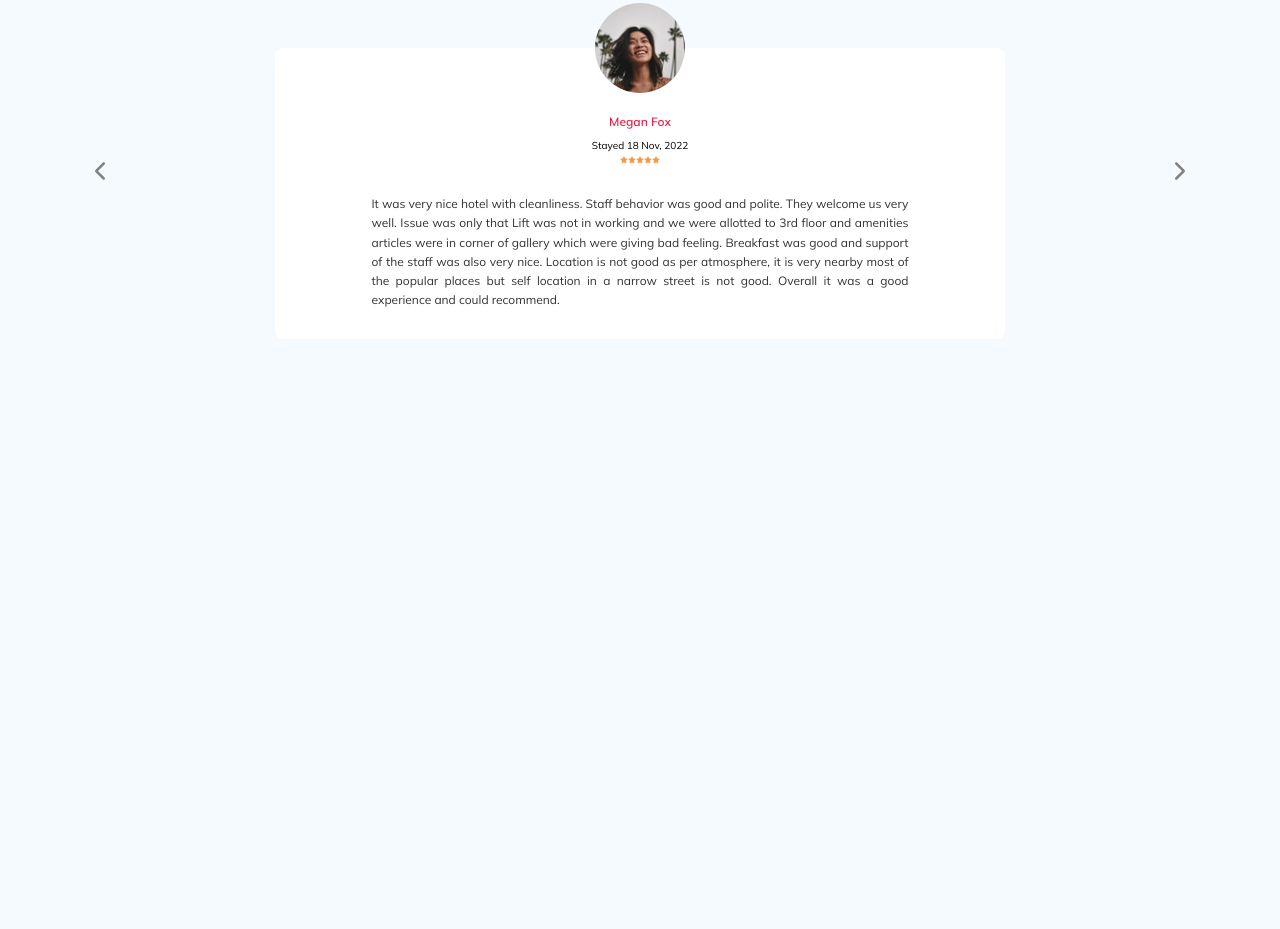
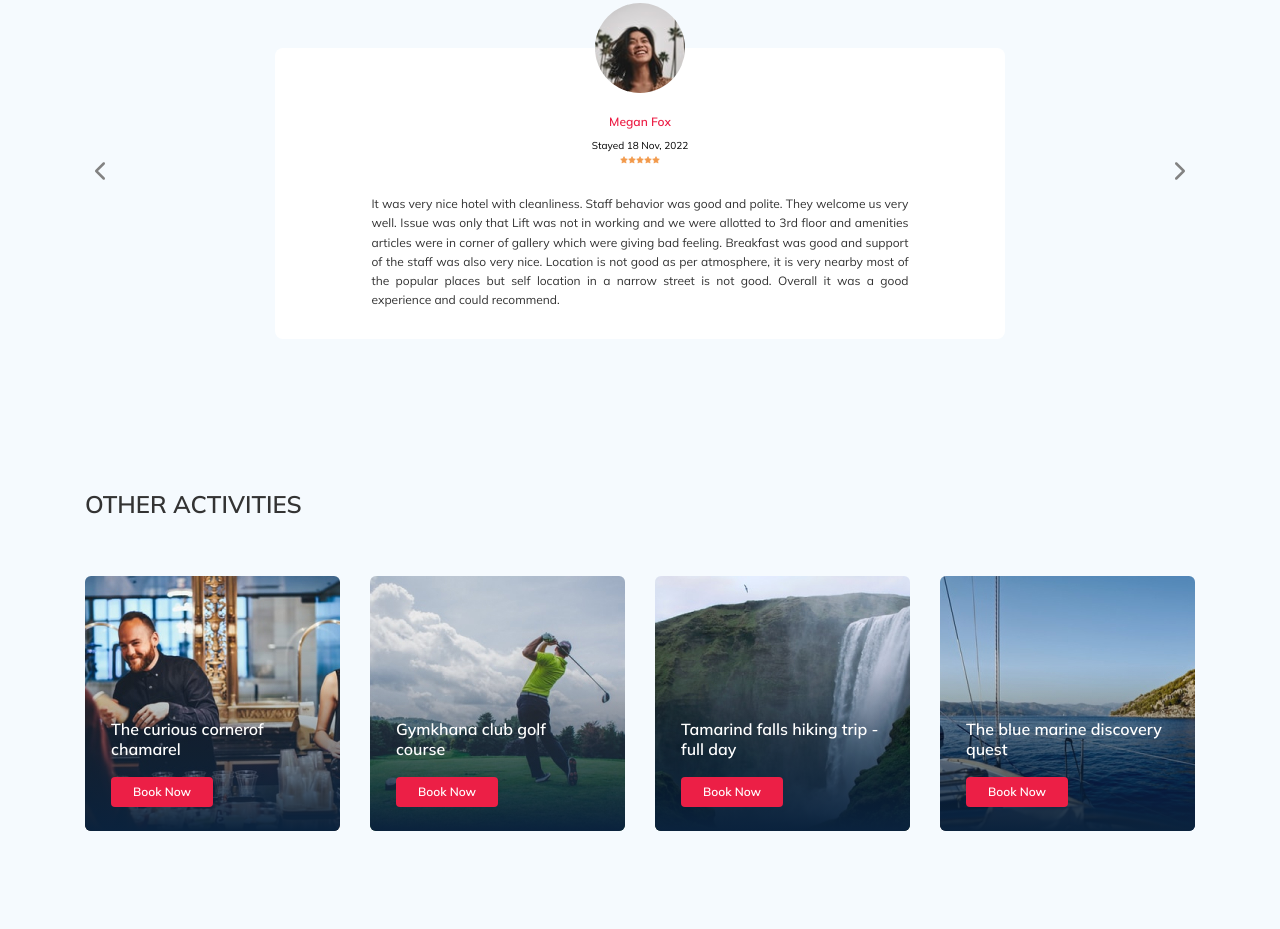
Before and after one commit to MaximZozulya/Tour-Plan, a plain HTML site: page index.html in a window 1280 px wide. Shown: the part 1414-2343 px from the top of the page. Before the commit the page ends 1823 px from the top, so only its background shows below. Drawn offline with nearby package versions, Linux system fonts and the light colour scheme.

Commit message:
add activities section

```diff
--- a/index.html
+++ b/index.html
@@ -233,6 +233,40 @@
       <!-- /.container -->
    </section>
    <!-- /.reviews -->
+   <section class="activities">
+      <div class="container">
+         <h2 class="activities__title">Other Activities</h2>
+         <div class="activities-wrapper">
+            <div class="card activities__card">
+               <img class="card__image" src="img/activiti-1.jpg" alt="The curious cornerof chamarel">
+               <h3 class="card__title">The curious cornerof chamarel</h3>
+               <button class="card__button">Book Now</button>
+            </div>
+            <!-- /.card -->
+            <div class="card activities__card">
+               <img class="card__image" src="img/activiti-2.jpg" alt="Gymkhana club golf course">
+               <h3 class="card__title">Gymkhana club golf course</h3>
+               <button class="card__button">Book Now</button>
+            </div>
+            <!-- /.card -->
+            <div class="card activities__card">
+               <img class="card__image" src="img/activiti-3.jpg" alt="Tamarind falls hiking trip - full day">
+               <h3 class="card__title">Tamarind falls hiking trip - full day</h3>
+               <button class="card__button">Book Now</button>
+            </div>
+            <!-- /.card -->
+            <div class="card activities__card">
+               <img class="card__image" src="img/activiti-4.jpg" alt="The blue marine discovery quest">
+               <h3 class="card__title">The blue marine discovery quest</h3>
+               <button class="card__button">Book Now</button>
+            </div>
+            <!-- /.card -->
+         </div>
+         <!-- /.activities-wrapper -->
+      </div>
+      <!-- /.container -->
+   </section>
+   <!-- /.activities -->
    <script src="js/swiper-bundle.min.js"></script>
    <script src="js/main.js"></script>
    <script src="https://ajax.googleapis.com/ajax/libs/jquery/1.11.0/jquery.min.js"></script>
--- /dev/null
+++ b/sass/blocks/_activities.scss
@@ -0,0 +1,68 @@
+.activities {
+   padding: 60px 0 98px 0;
+   &__title {
+      font-style: normal;
+      font-weight: 700;
+      font-size: 24px;
+      line-height: 30px;
+      text-transform: uppercase;
+      margin-bottom: 57px;
+   }
+   &-wrapper {
+      display: flex;
+      justify-content: space-between;
+   }
+.card {
+   position: relative;
+   display: flex;
+   flex-direction: column;
+   align-items: flex-start;
+   padding: 24px 26px;
+   width: 255px;
+   height: 255px;
+   border-radius: 6px;
+   overflow: hidden;
+   &::before {
+      content: "";
+      position: absolute;
+      left: 0;
+      top: 0;
+      right: 0;
+      bottom: 0;
+      background: linear-gradient(179.83deg, rgba(196, 196, 196, 0) 35.34%, #0a223d 99.85%);
+      z-index: -1;
+   }
+   &__image {
+      position: absolute;
+      left: 0;
+      top: 0;
+      right: 0;
+      bottom: 0;
+      width: 100%;
+      height: 100%;
+      object-fit: cover;
+      z-index: -2;
+   }
+   &__title {
+      margin-top: auto;
+      margin-bottom: 18px;
+      color: $light;
+      font-style: normal;
+      font-weight: 700;
+      font-size: 16px;
+      line-height: 20px;
+   }
+   &__button {
+      font-style: normal;
+      font-weight: 600;
+      font-size: 12px;
+      line-height: 16px;
+      color: $light;
+      padding: 7px 22px;
+      border: none;
+      border-radius: 4px;
+      background-color: $primary;
+      cursor: pointer;
+   }
+}
+}
--- a/sass/blocks/_media.scss
+++ b/sass/blocks/_media.scss
@@ -16,6 +16,10 @@
          object-fit: cover;
       }
    }
+}
+.card {
+   width: 230px;
+   height: 230px;
 }
 }
 @media (max-width: 992px) {
@@ -71,6 +75,18 @@
          max-width: 580px;
       }
    }
+}
+.activities {
+   &-wrapper {
+      flex-wrap: wrap;
+   }
+   &__card {
+      margin-bottom: 20px;
+   }
+}
+.card {
+   width: 340px;
+   height: 230px;
 }
 }
 
@@ -180,6 +196,10 @@
 }
    }
 }
+.card {
+   width: 49%;
+   height: 255px;
+}
 }
 @media (max-width: 576px) {
 .logo {
@@ -202,4 +222,6 @@
 .subscribe {
    width: 100%;
 }
+
+
 }
--- a/sass/style.scss
+++ b/sass/style.scss
@@ -14,5 +14,7 @@
 @import"blocks/newsletter";
 // Подключение стилей reviews
 @import"blocks/reviews";
+// Подключение стилей activities
+@import"blocks/activities";
 // Подключение медиа запросов
 @import"blocks/media";
```
Also changed, not shown: css/style.css, img/activiti-1.jpg (added), img/activiti-2.jpg (added), img/activiti-3.jpg (added), img/activiti-4.jpg (added), 1 other file. Lines whose indentation alone changed are shown as unchanged.
